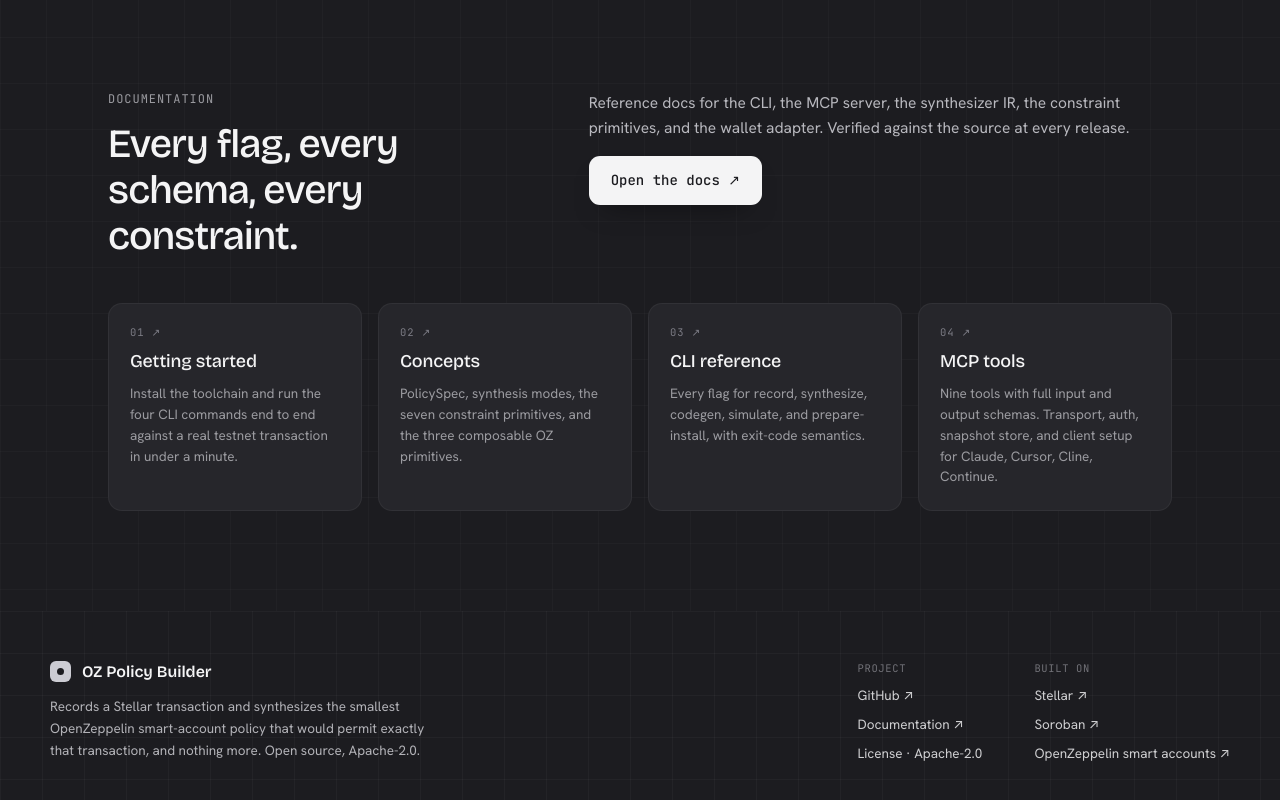
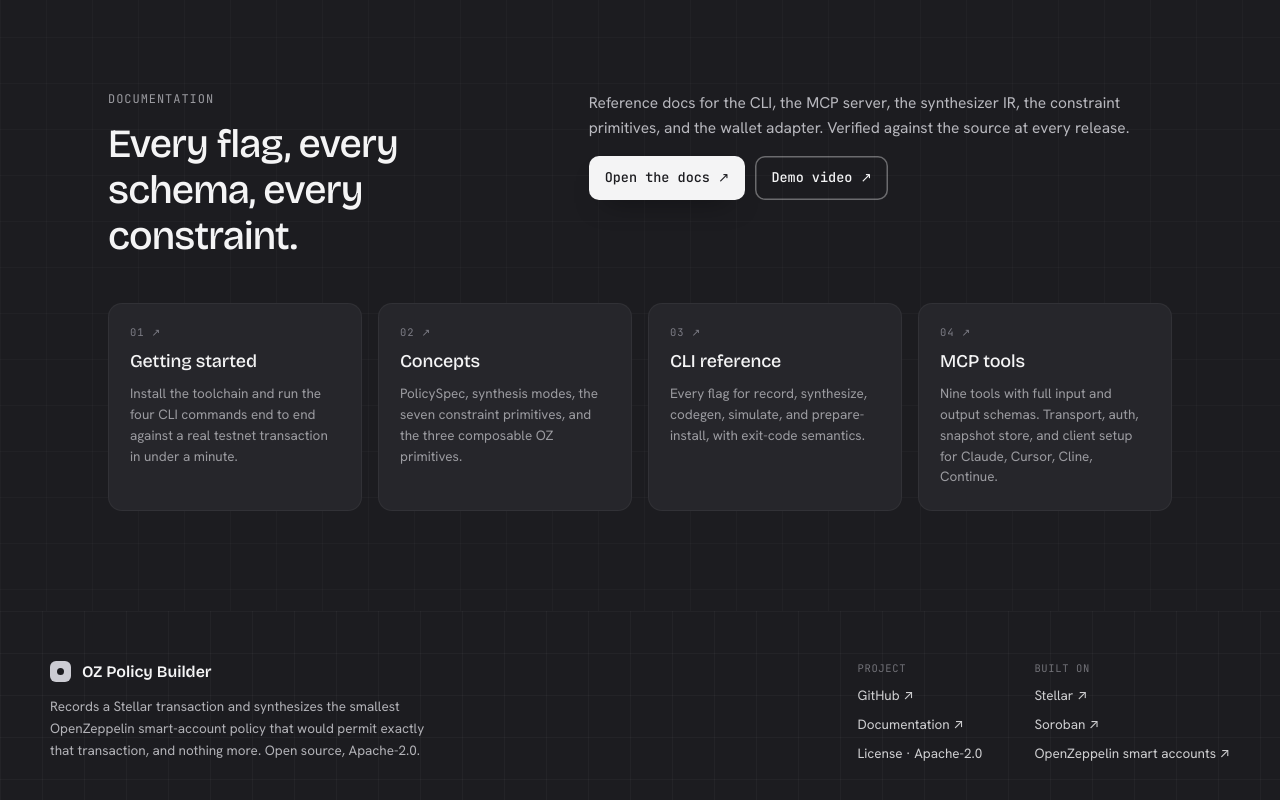
Before and after one commit to ErenTopaal/oz-policy-builder, a React (Vite) app in the folder frontend/: page / in a window 1280 px wide. Shown: the part 7795-8595 px from the top of the page. Built offline with nearby package versions, Linux system fonts and the light colour scheme.

Commit message:
shrink docs cta, add demo video button

```diff
--- a/frontend/src/sections/Docs.tsx
+++ b/frontend/src/sections/Docs.tsx
@@ -93,6 +93,7 @@
               Reference docs for the CLI, the MCP server, the synthesizer IR, the constraint
               primitives, and the wallet adapter. Verified against the source at every release.
             </p>
+            <div style={{ display: "flex", flexWrap: "wrap", gap: 10 }}>
               <a
                 href="https://docs.policy.erentopal.xyz"
                 target="_blank"
@@ -100,21 +101,42 @@
                 style={{
                   display: "inline-flex",
                   alignItems: "center",
-                gap: 9,
-                alignSelf: "flex-start",
+                  gap: 8,
                   textDecoration: "none",
                   background: "#f4f4f5",
                   color: "#1c1c20",
                   fontFamily: "'JetBrains Mono',monospace",
                   fontWeight: 500,
-                fontSize: 14,
-                padding: "13px 22px",
-                borderRadius: 11,
+                  fontSize: 13.5,
+                  padding: "11px 16px",
+                  borderRadius: 10,
                   boxShadow: "0 14px 28px -16px rgba(0,0,0,0.6)",
                 }}
               >
                 Open the docs ↗
               </a>
+              <a
+                href="https://youtu.be/FzT2JJzqbK0"
+                target="_blank"
+                rel="noreferrer"
+                style={{
+                  display: "inline-flex",
+                  alignItems: "center",
+                  gap: 8,
+                  textDecoration: "none",
+                  background: "transparent",
+                  color: "#f4f4f5",
+                  fontFamily: "'JetBrains Mono',monospace",
+                  fontWeight: 500,
+                  fontSize: 13.5,
+                  padding: "11px 16px",
+                  borderRadius: 10,
+                  boxShadow: "inset 0 0 0 1.5px rgba(255,255,255,0.35)",
+                }}
+              >
+                Demo video ↗
+              </a>
+            </div>
           </div>
         </div>
 
```
Lines whose indentation alone changed are shown as unchanged.
